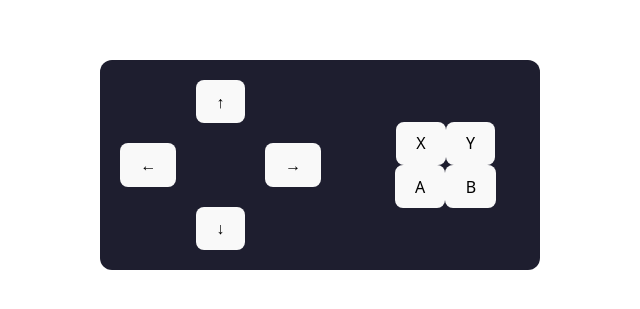
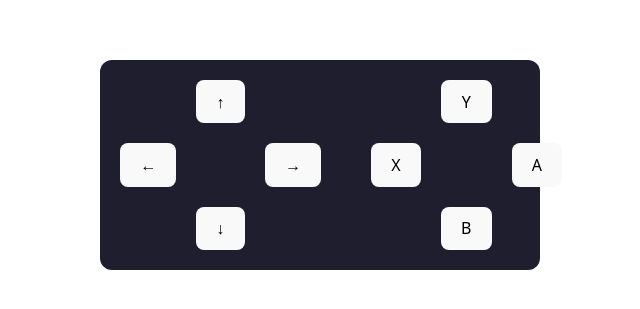
Before and after one commit to blebopo/game-pad, a React (Vite) app: page / in a window 1280 px wide. Shown: the part 235-544 px from the top of the page, without its empty margins (320-960 px from the left). Built offline with nearby package versions, Linux system fonts and the light colour scheme.

Commit message:
Action button layout

```diff
--- a/src/components/controller/action-buttons.tsx
+++ b/src/components/controller/action-buttons.tsx
@@ -1,8 +1,9 @@
 import { useState } from "react";
+import "../../styles/action-buttons.css"
 
 type Action = "A" | "B" | "X" | "Y" | null;
 
-export default function DPadButtons() {
+export default function ActionButtons() {
   const [lastPress, setLastPress] = useState<Action>(null);
 
   function handlePress(action: Action) {
--- /dev/null
+++ b/src/styles/action-buttons.css
@@ -0,0 +1,18 @@
+.action {
+  display: grid;
+  grid-template-areas:
+    ".  Y  ."
+    "X  .  A"
+    ".  B  .";
+  gap: 20px; /* space between buttons */
+}
+
+/* Assign each button to a grid area */
+button.X { grid-area: X; }
+button.Y { grid-area: Y; }
+button.A { grid-area: A; }
+button.B { grid-area: B; }
+
+button {
+    margin: 0;
+}
```
